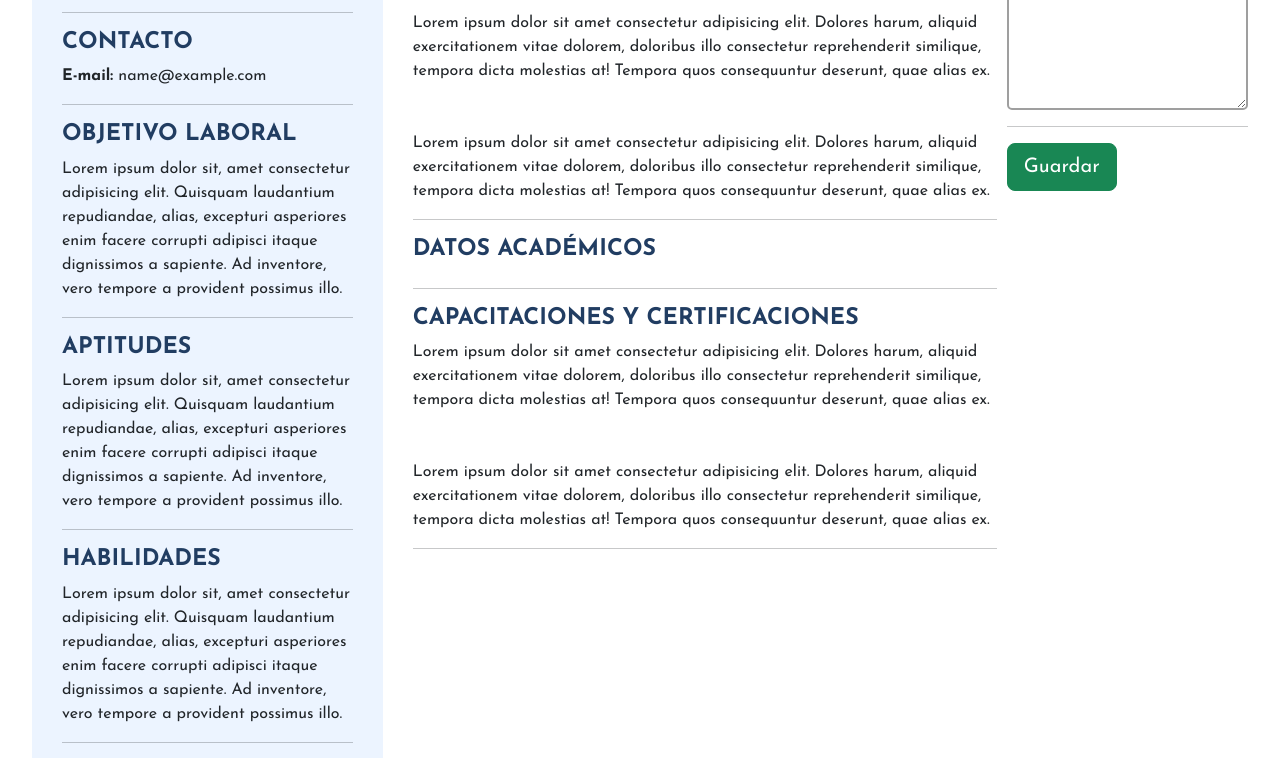
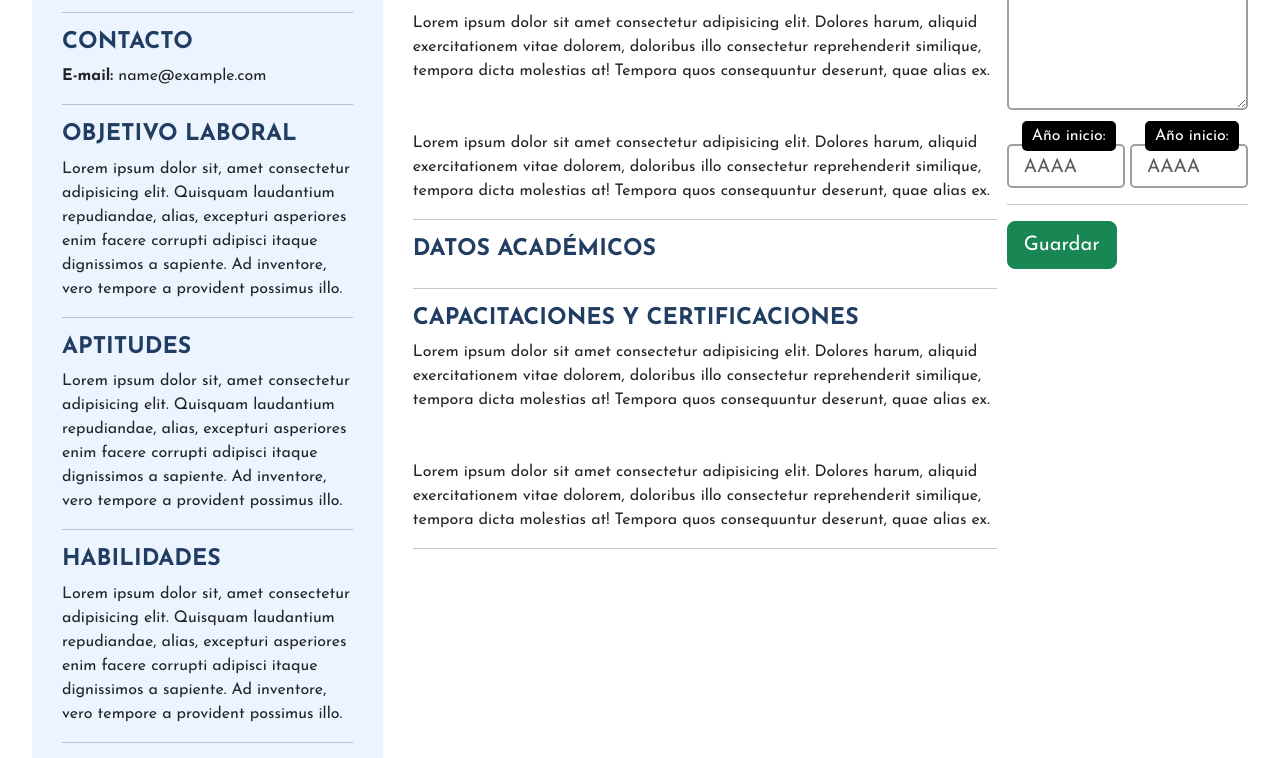
Before and after one commit to JuanZenklusen/CVS_V2.0, a Django app: page /profile/academic in a window 1280 px wide. Shown: the part 555-1313 px from the top of the page. Run offline with Django 4.2, Linux system fonts and the light colour scheme; the visitor is signed in with stand-in values (Sample User, id 1); data comes from the database, SQL or seed files in the repository; data that the repository does not hold is empty.

Commit message:
Actualizacion de año de cursado

```diff
--- a/cvs_app/forms.py
+++ b/cvs_app/forms.py
@@ -60,15 +60,16 @@ class UpdateProfileForm(forms.ModelForm):
 
 
 class AcademicDataForm(forms.ModelForm):
-    escuela = forms.CharField(required=False, widget=forms.TextInput(attrs={'placeholder': 'Institución/Universidad','class': 'form-control'}))
-    titulo = forms.CharField(required=False, widget=forms.TextInput(attrs={'placeholder': 'Titulo obtenido','class': 'form-control'}))
-    #descripcion = forms.Textarea(required=False, widget=forms.TextInput(attrs={'placeholder': 'Institución/Universidad','class': 'form-control'})
-    descripcion = forms.CharField(required=False, widget=forms.Textarea(attrs={'placeholder': 'Descripción', 'class': 'form-control'})
-)
+    escuela = forms.CharField(required=False, widget=forms.TextInput(attrs={'placeholder': 'Institución/Universidad', 'class': 'form-control'}))
+    titulo = forms.CharField(required=False, widget=forms.TextInput(attrs={'placeholder': 'Titulo obtenido', 'class': 'form-control'}))
+    descripcion = forms.CharField(required=False, widget=forms.Textarea(attrs={'placeholder': 'Descripción', 'class': 'form-control'}))
+    year_inicio = forms.CharField(required=False, widget=forms.TextInput(attrs={'placeholder': 'AAAA','class': 'form-control'}))
+    year_fin = forms.CharField(required=False, widget=forms.TextInput(attrs={'placeholder': 'AAAA', 'class': 'form-control'}))
+
 
     class Meta:
         model = Academic_Data
-        fields = ['nivel', 'estado', 'escuela', 'titulo', 'descripcion']
+        fields = ['nivel', 'estado', 'escuela', 'titulo', 'descripcion', 'year_inicio', 'year_fin']
 
     def save(self, user, commit=True):
         instance = super(AcademicDataForm, self).save(commit=False)
--- a/cvs_app/templates/partials/academic_form.html
+++ b/cvs_app/templates/partials/academic_form.html
@@ -20,6 +20,17 @@
             <label class="etiqueta-form">Descripción:</label>
             {{ academic_form.descripcion }}
 
+            <div class="academic-form-duracion">
+                <div class="inicio">
+                    <label class="etiqueta-form">Año inicio:</label>
+                    {{ academic_form.year_inicio }}
+                </div>
+                <div class="fin">
+                    <label class="etiqueta-form">Año inicio:</label>
+                    {{ academic_form.year_fin }}
+                </div>
+            </div>
+
             <hr>
 
             <button type="submit" class="btn btn-success btn-lg">Guardar</button>
--- a/cvs_app/templates/partials/vista-previa.html
+++ b/cvs_app/templates/partials/vista-previa.html
@@ -150,9 +150,18 @@
                             {% endif %}
                         {% endif %}
 
-                        {% if elemento.descripcion != "" %}
-                        <span > {{ element.descripcion }}</span> <br>
+                        {% if element.descripcion != "" %}
+                            <span > {{ element.descripcion }}</span> <br>
                         {% endif %}
+
+                        {% if element.year_inicio != "" %}
+                            <span > Año de inicio: {{ element.year_inicio }}</span>
+                        {% endif %}
+
+                        {% if element.year_fin != "" %}
+                            <span > Año de egreso: {{ element.year_fin }}</span>
+                        {% endif %}
+
                     </div>
 
                 </div>
--- a/static/style.css
+++ b/static/style.css
@@ -396,3 +396,19 @@ footer{
 .descripcion{
     margin-left: 20px;
 }
+
+.academic-form-duracion{
+    display: grid;
+    display: 100%;
+    gap: 5px;
+    grid-template-areas: "inicio fin";
+    grid-template-columns: 1fr 1fr;
+}
+
+.academic-form-duracion .inicio{
+    grid-area: "inicio";
+}
+
+.academic-form-duracion .fin{
+    grid-area: "fin";
+}
```
Also changed, not shown: cvs_app/migrations/0011_academic_data_year_fin_academic_data_year_inicio.py (added).
